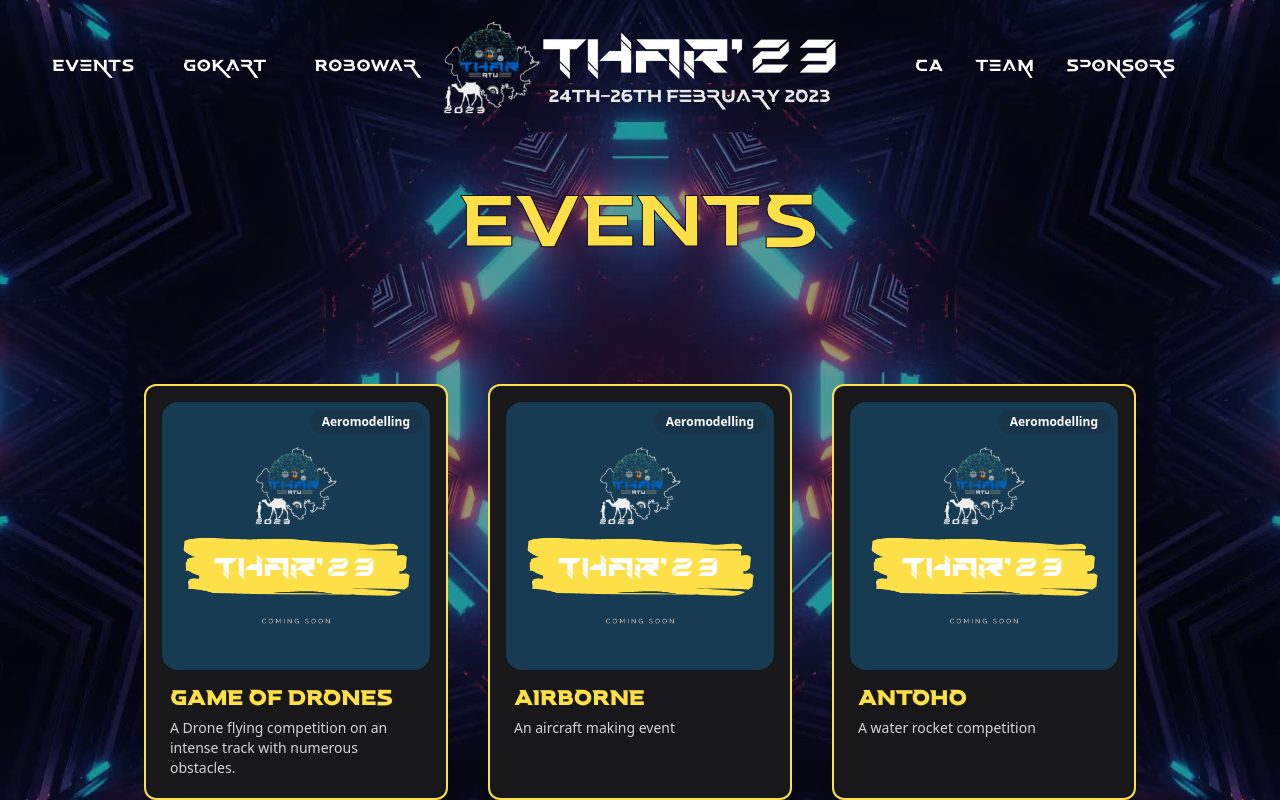
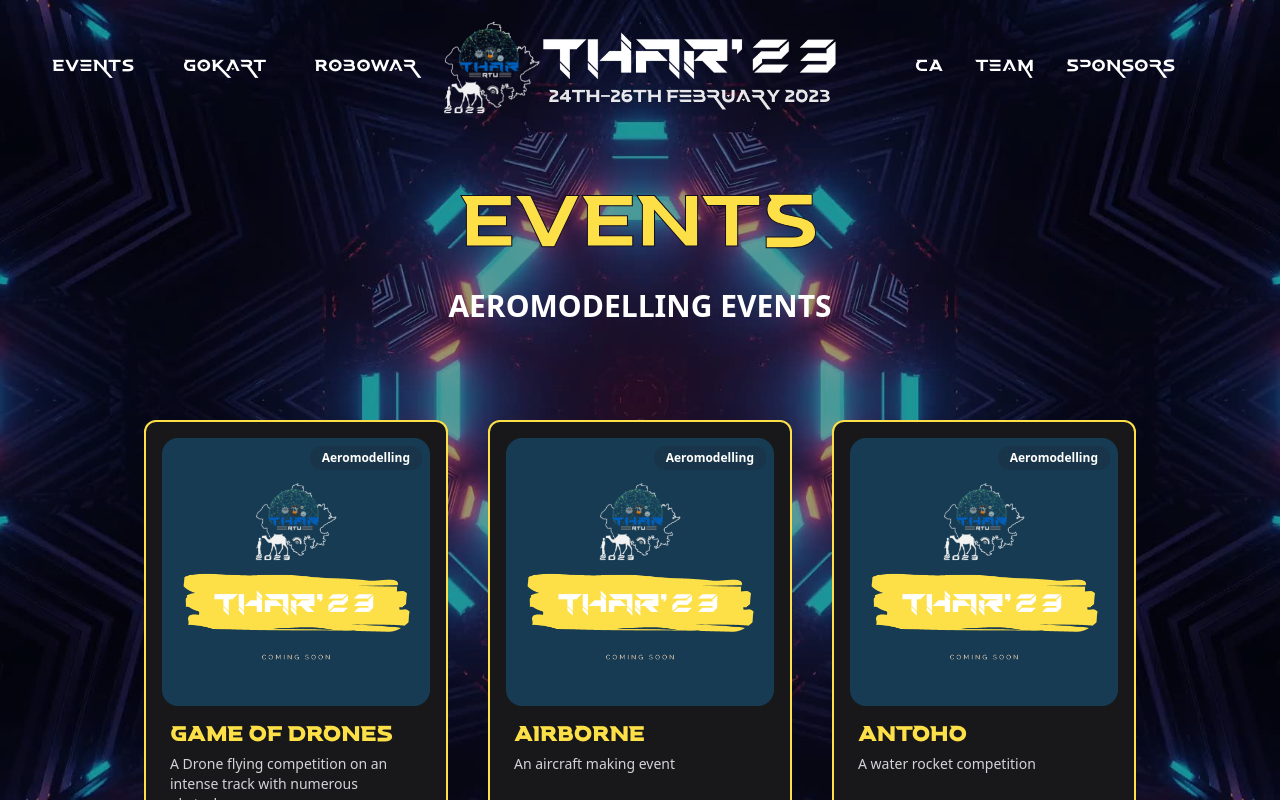
Before and after one commit to ishanjain1502/thar, a Next.js app: page /events/aeromodelling in a window 1280 px wide. Shown: the top 800 px of the page. Built offline with nearby package versions, Linux system fonts and the light colour scheme.

Commit message:
design impv

```diff
--- a/pages/events/[slug].js
+++ b/pages/events/[slug].js
@@ -27,6 +27,11 @@ export default function Domains() {
         <p className="pt-32 lg:pt-48 pb-6 text-center font-spaceboards text-yellow-300 text-5xl md:text-7xl text-stroke text-stroke-color">
           EVENTS
         </p>
+        {slugVal && (
+          <h2 className="text-xl sm:text-2xl md:text-3xl text-white etxt-stroke text-stroke-color font-bold uppercase">
+            {slugVal.replaceAll("_", " ")} Events
+          </h2>
+        )}
         <div className="w-full">
           {slugVal && (
             <div className="relative mx-auto py-8 md:py-16 px-4 w-full max-w-5xl flex flex-col items-center gap-10">
```
